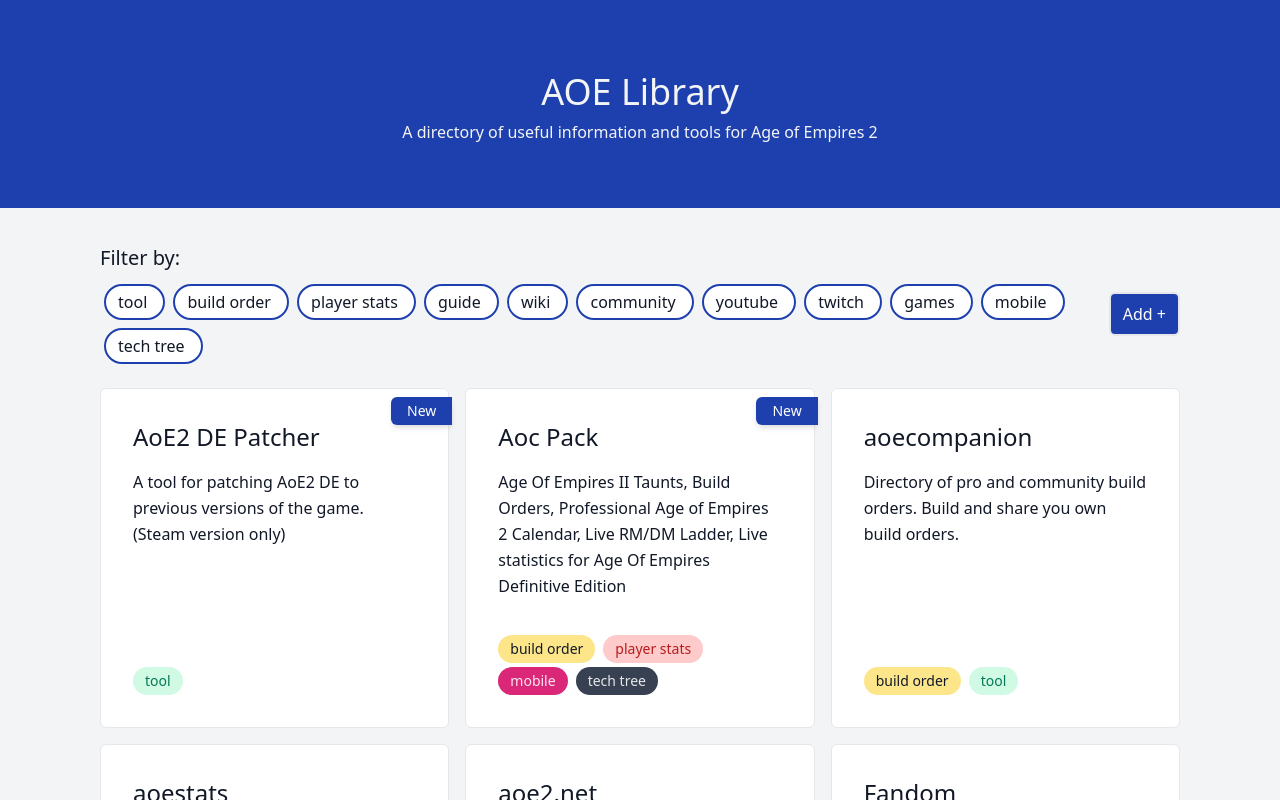
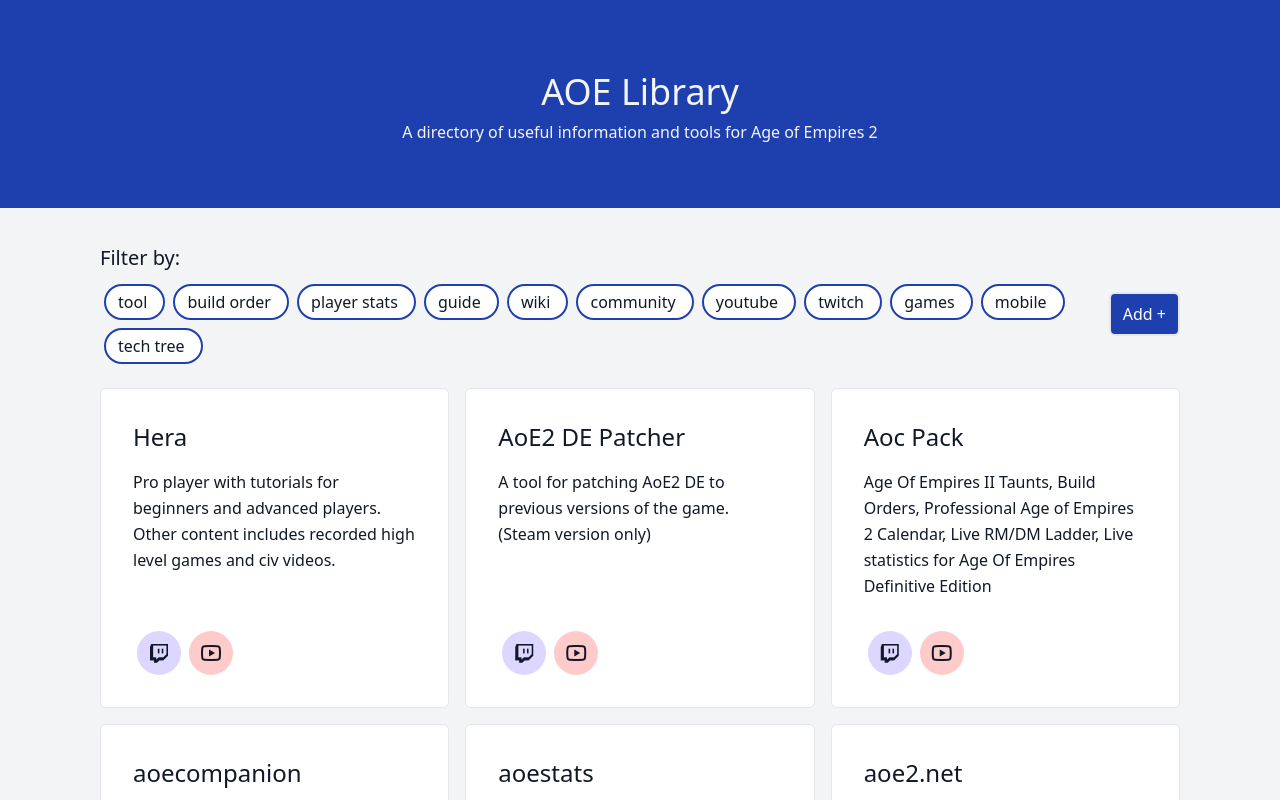
Before and after one commit to collinstommy/aoe-library, a Svelte app: page / in a window 1280 px wide. Shown: the top 800 px of the page. Built offline with nearby package versions, Linux system fonts and the light colour scheme; what @tailwindcss/ui would draw is missing.

Commit message:
update card

```diff
--- a/public/index.html
+++ b/public/index.html
@@ -6,6 +6,7 @@
 	<meta name='description' content='A directory of useful information and tools for Age of Empires 2'>
 
 	<title>AOE Library</title>
+	<link href="https://cdn.jsdelivr.net/npm/remixicon@2.5.0/fonts/remixicon.css" rel="stylesheet">
 
 	<link rel='icon' type='image/png' href='book-open-line.png'>
 	<link rel='stylesheet' href='global.css'>
--- a/src/components/Card.svelte
+++ b/src/components/Card.svelte
@@ -1,12 +1,14 @@
 <script>
 import Tag from './Tag';
+import Icon from './Icon';
+import isNew from '../lib/isNew';
 
 export let url;
 export let title;
 export let description;
-export let tags;
 export let dateAdded;
 
+const isNewItem = isNew(dateAdded);
 </script>
 
 <style>
@@ -41,8 +43,21 @@
 </style>
 
 <a class="link" href="{url}" target="_blank">
-  <article class="card hover:shadow-md rounded-md p-4 md:p-8 flex flex-col justify-between transition-shadow border border-gray-200 bg-white">
-    {#if dateAdded}
+  <article class="card
+    hover:shadow-md
+    rounded-md
+    p-4
+    flex
+    flex-col
+    justify-between
+    transition-shadow
+    border
+    border-gray-200
+    bg-white
+
+    md:p-8"
+  >
+    {#if isNewItem}
       <div class="
         ribbon
         bg-blue-800
@@ -61,10 +76,13 @@
       <h2 class="md:text-2xl text-xl">{title}</h2>
       <p class="description mt-4 md:leading-relaxed">{description}</p>
     </div>
-    <div class="flex flex-wrap md:mt-8 mt-3">
-      {#each tags as tag}
-        <Tag tag={tag} />
-      {/each}
+    <div class="
+      flex
+      flex-wrap
+      md:mt-8
+      mt-3">
+      <Icon type="twitch" />
+      <Icon type="youtube" />
     </div>
   </article>
 </a>
--- /dev/null
+++ b/src/components/Icon.svelte
@@ -0,0 +1,34 @@
+<script>
+  export let type;
+
+  const mapper = {
+    twitch: {
+      icon: 'ri-twitch-fill',
+      color: 'bg-purple-200',
+    },
+    youtube: {
+      icon: 'ri-youtube-line',
+      color: 'bg-red-200'
+    }
+  };
+
+  const { icon, color } = mapper[type];
+</script>
+
+<style>
+</style>
+
+<figure class={`
+  ri-xl
+
+  rounded-full
+  h-11
+  w-11
+  flex
+  items-center
+  justify-center
+  mx-1
+  ${color}
+`}>
+  <i class={icon}></i>
+</figure>
--- a/src/components/Library.svelte
+++ b/src/components/Library.svelte
@@ -56,7 +56,7 @@
 	/>
 	<div class="p-2 md:p-4 item-container">
 		<Filters />
-		<section class="grid grid-cols-2 md:grid-cols-3 gap-4 section text-gray-900">
+		<section class="grid grid-cols-1 md:grid-cols-3 gap-4 section text-gray-900">
 			{#each selectedItems as item (item.title)}
 				<Card {...item} />
 			{/each}
--- a/src/data.json
+++ b/src/data.json
@@ -255,15 +255,6 @@
     ]
   },
   {
-    "id": "31",
-    "title": "Hera",
-    "url": "https: //youtube.com/c/HeraAgeofEmpires2",
-    "description": "Pro player with tutorials for beginners and advanced players. Other content includes recorded high level games and civ videos.",
-    "tags": [
-      "youtube"
-    ]
-  },
-  {
     "id": "32",
     "title": "Survivalist",
     "url": "https: //youtube.com/c/SurvivalistAoE",
@@ -312,9 +303,11 @@
   },
   {
     "id": "37",
-    "title": "Hera - Twitch",
-    "url": "https://www.twitch.tv/hera",
-    "description": "High level AOE",
+    "title": "Hera",
+    "twitch": "https://www.twitch.tv/hera",
+    "youtube": "https: //youtube.com/c/HeraAgeofEmpires2",
+    "description": "Pro player with tutorials for beginners and advanced players. Other content includes recorded high level games and civ videos.",
+    "dateAdded": 1612111441,
     "tags": [
       "twitch",
       "buildOrder",
@@ -323,8 +316,10 @@
   },
   {
     "id": "38",
-    "title": "Viper - Twitch",
-    "url": "https://www.twitch.tv/viper",
+    "title": "Viper ",
+    "url": "",
+    "twitch": "https://www.twitch.tv/viper",
+    "youtube": "https://www.youtube.com/user/TheViperAOC",
     "description": "High level AOE",
     "tags": [
       "twitch"
--- /dev/null
+++ b/src/lib/isNew.js
@@ -0,0 +1,8 @@
+import dayjs from 'dayjs';
+
+export default dateAdded => {
+  const today = dayjs(Date.now());
+  const creationDate = dayjs.unix(dateAdded);
+  const dateDiff = dateAdded && creationDate.diff(today, 'day');
+  return Math.abs(dateDiff) < 10;
+}
```
